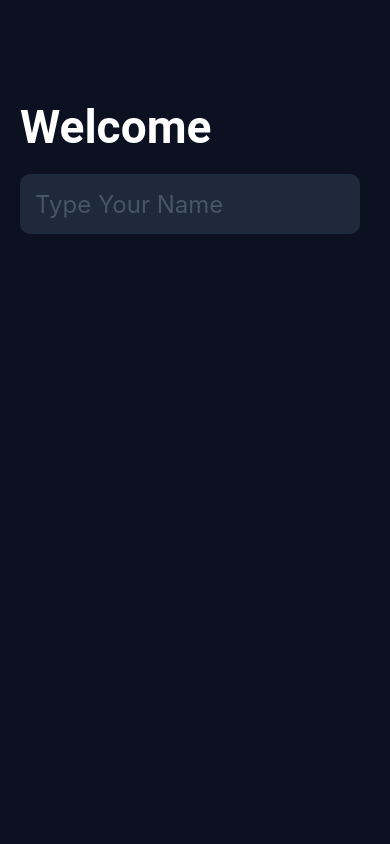
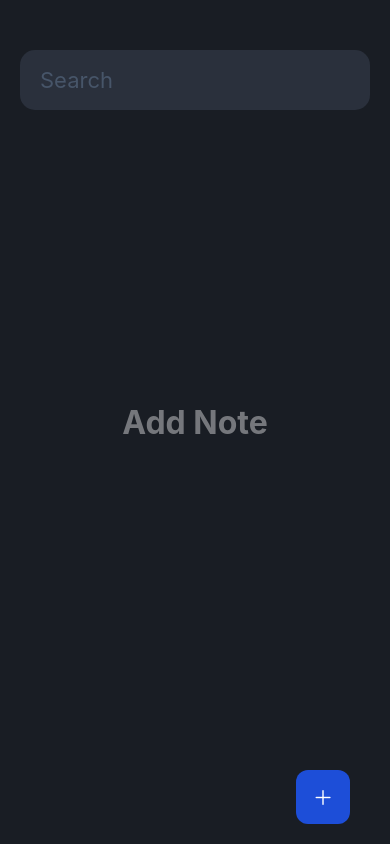
Before and after one commit to hasan-naim/noteTaker-react-native, a React Native app: screen / in a window 390 px wide. Built offline with nearby package versions, Linux system fonts and the light colour scheme.

Commit message:
basic note screen design is done

```diff
--- a/App.js
+++ b/App.js
@@ -3,23 +3,21 @@ import { SafeAreaView, StyleSheet, Text, View } from "react-native";
 import colors from "./app/misc/colors";
 import Welcome from "./app/screens/Welcome";
 import AsyncStorage from "@react-native-async-storage/async-storage";
-import { useEffect } from "react";
+import { useEffect, useState } from "react";
+import NoteScreen from "./app/screens/NoteScreen";
 
 export default function App() {
+  const [user, setUser] = useState({});
+
   useEffect(() => {
     async function loadData() {
       const result = await AsyncStorage.getItem("user");
-      console.log(result);
+      setUser(result);
     }
     loadData();
   }, []);
 
-  return (
-    <View style={styles.app}>
-      <Welcome></Welcome>
-      <StatusBar style="auto" />
-    </View>
-  );
+  return <NoteScreen user={user}></NoteScreen>;
 }
 
 const styles = StyleSheet.create({
--- a/app/components/Button.js
+++ b/app/components/Button.js
@@ -21,7 +21,7 @@ const styles = StyleSheet.create({
     position: "absolute",
     bottom: 20,
     right: 40,
-    backgroundColor: colors.LightDark,
+    backgroundColor: colors.primary,
     width: 54,
     height: 54,
     flex: 1,
--- /dev/null
+++ b/app/components/SearchBar.js
@@ -0,0 +1,36 @@
+import { Dimensions, StyleSheet, Text, TextInput, View } from "react-native";
+import React from "react";
+import colors from "../misc/colors";
+
+const SearchBar = () => {
+  return (
+    <View style={styles.container}>
+      <TextInput
+        style={styles.searchBar}
+        placeholder="Search"
+        placeholderTextColor={colors.Gray}
+      />
+    </View>
+  );
+};
+
+const width = Dimensions.get("window").width;
+const styles = StyleSheet.create({
+  container: {
+    paddingTop: 50,
+  },
+  searchBar: {
+    width: width - 40,
+    display: "flex",
+    height: 60,
+    borderRadius: 15,
+    backgroundColor: colors.LightDark,
+    borderColor: colors.Blue,
+    color: colors.White,
+    paddingLeft: 20,
+    paddingRight: 10,
+    fontSize: 22,
+    textDecorationLine: "none",
+  },
+});
+export default SearchBar;
--- a/app/misc/colors.js
+++ b/app/misc/colors.js
@@ -11,12 +11,22 @@ export default {
 
   White: "#fff",
   Peragraph: "#94a3b8",
-  Blue: "#38bdf8",
+  LightBlue: "#38bdf8",
+  Blue: "#0284c7",
   Indigo: "#818cf8",
   Dark: "rgb(17, 24, 39)",
-  WhiteOverlay: "",
-  BodyBg: "#0B1120",
-  LightDark: "#1E293B",
+  WhiteOverlay: "#1E293B",
+  BodyBg: "#191D24", //"#2A303C", //"#0B1120",
+  LightDark: "#2A303C", //"#191D24", // "#1E293B",
   Error: "#DB7093",
   Gray: "#475569",
+  primary: "#1d4ed8",
+  secondary: "#4f46e5",
+  accent: "#0d9488",
+  neutral: "#191D24",
+  Base100: "#2A303C",
+  info: "#3ABFF8",
+  success: "#059669",
+  warning: "#eab308",
+  error: "#be123c",
 };
--- /dev/null
+++ b/app/screens/NoteScreen.js
@@ -0,0 +1,58 @@
+import { Text, StyleSheet, View, SafeAreaView, TextInput } from "react-native";
+import Button from "../components/Button";
+import React, { Component } from "react";
+import { StatusBar } from "expo-status-bar";
+import colors from "../misc/colors";
+import SearchBar from "../components/SearchBar";
+
+export default function NoteScreen({ user }) {
+  return (
+    <>
+      <StatusBar
+        barStyle={"dark-content"}
+        backgroundColor={colors.BodyBg}
+      ></StatusBar>
+      <SafeAreaView style={styles.container}>
+        <SearchBar />
+        <View style={[StyleSheet.absoluteFillObject, styles.emptyHeader]}>
+          <Text style={styles.emptyHeaderText}>Add Note</Text>
+          <Button name={"plus"} />
+        </View>
+      </SafeAreaView>
+    </>
+  );
+}
+
+const styles = StyleSheet.create({
+  container: {
+    // paddingHorizontal: 20,
+    // flex: 1,
+    flex: 1,
+    paddingRight: 20,
+    paddingLeft: 20,
+
+    width: "100%",
+    overflow: "hidden",
+    alignItems: "flex-start",
+    backgroundColor: colors.BodyBg,
+    textAlign: "left",
+  },
+
+  header: {
+    color: colors.White,
+    fontSize: 66,
+  },
+  emptyHeader: {
+    flex: 1,
+    zIndex: -1,
+
+    justifyContent: "center",
+    alignItems: "center",
+  },
+  emptyHeaderText: {
+    color: colors.White,
+    fontSize: 32,
+    fontWeight: "bold",
+    opacity: 0.4,
+  },
+});
--- a/app/screens/Welcome.js
+++ b/app/screens/Welcome.js
@@ -22,7 +22,10 @@ export default function Welcome() {
   };
   return (
     <>
-      {/* <StatusBar hidden></StatusBar> */}
+      <StatusBar
+        barStyle="light-content"
+        backgroundColor={colors.BodyBg}
+      ></StatusBar>
       <View style={styles.container}>
         <View style={styles.content}>
           <Text style={styles.text}>Welcome</Text>
@@ -47,13 +50,17 @@ export default function Welcome() {
 const width = Dimensions.get("window").width;
 
 const styles = StyleSheet.create({
+  statusBar: {
+    color: "white",
+    backgroundColor: "white",
+  },
   container: {
     // paddingHorizontal: 20,
     // flex: 1,
     flex: 1,
     paddingHorizontal: 20,
     alignItems: "flex-start",
-    // backgroundColor: "white",
+    backgroundColor: colors.BodyBg,
     textAlign: "left",
   },
 
```
